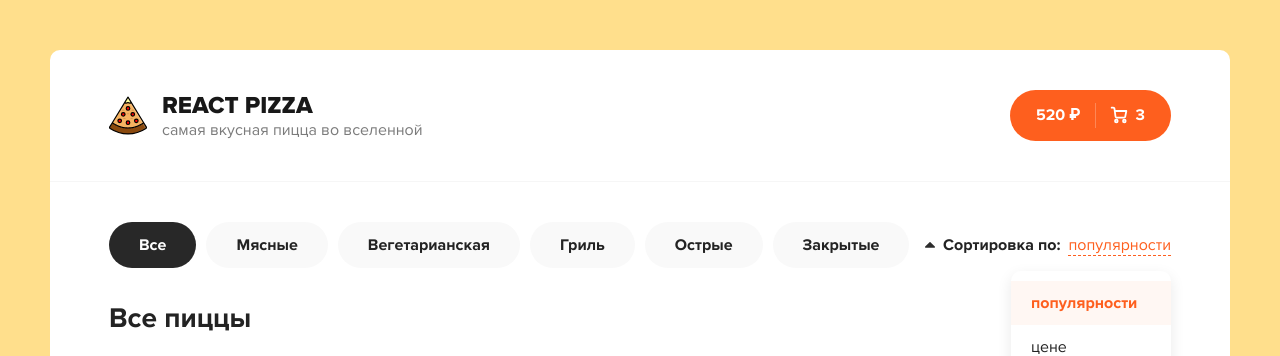
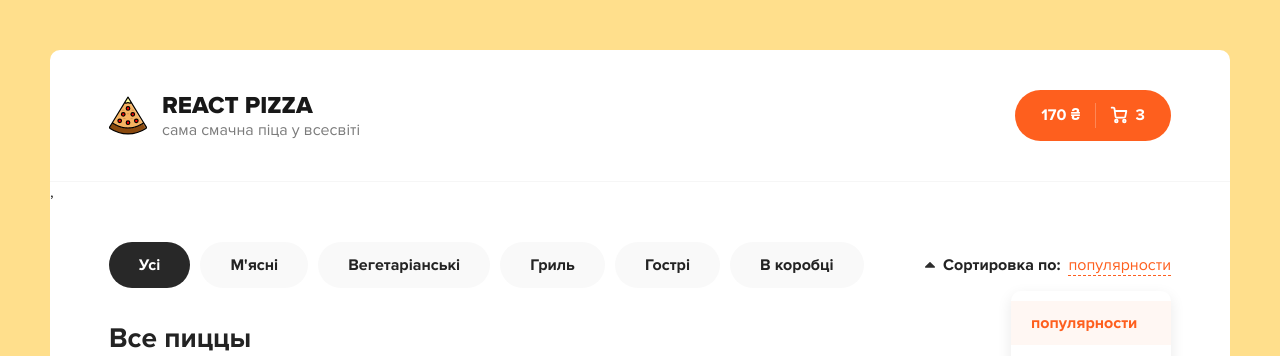
Before and after one commit to VolodymyrSSS/react-pizza, a React app: page / in a window 1280 px wide. Shown: the top 356 px of the page. Built offline with nearby package versions, Linux system fonts and the light colour scheme.

Commit message:
using props on func-component

```diff
--- a/package.json
+++ b/package.json
@@ -18,6 +18,7 @@
     "camelcase": "^6.2.1",
     "case-sensitive-paths-webpack-plugin": "^2.4.0",
     "cjs": "0.0.11",
+    "classnames": "^2.3.1",
     "css-loader": "^6.5.1",
     "css-minimizer-webpack-plugin": "^3.2.0",
     "dotenv": "^10.0.0",
--- a/src/App.js
+++ b/src/App.js
@@ -1,69 +1,21 @@
 import React from 'react';
-import logo from './assets/img/pizza-logo.svg';
+
+import { Header, Categories } from './components';
 
 function App() {
   return (
     <div className="wrapper">
-      <div className="header">
-        <div className="container">
-          <div className="header__logo">
-            <img width="38" src={logo} alt="Pizza logo" />
-            <div>
-              <h1>React Pizza</h1>
-              <p>самая вкусная пицца во вселенной</p>
-            </div>
-          </div>
-          <div className="header__cart">
-            <a href="/cart.html" className="button button--cart">
-              <span>520 ₽</span>
-              <div className="button__delimiter"></div>
-              <svg
-                width="18"
-                height="18"
-                viewBox="0 0 18 18"
-                fill="none"
-                xmlns="http://www.w3.org/2000/svg"
-              >
-                <path
-                  d="M6.33333 16.3333C7.06971 16.3333 7.66667 15.7364 7.66667 15C7.66667 14.2636 7.06971 13.6667 6.33333 13.6667C5.59695 13.6667 5 14.2636 5 15C5 15.7364 5.59695 16.3333 6.33333 16.3333Z"
-                  stroke="white"
-                  strokeWidth="1.8"
-                  strokeLinecap="round"
-                 strokeLinejoin="round"
-                />
-                <path
-                  d="M14.3333 16.3333C15.0697 16.3333 15.6667 15.7364 15.6667 15C15.6667 14.2636 15.0697 13.6667 14.3333 13.6667C13.597 13.6667 13 14.2636 13 15C13 15.7364 13.597 16.3333 14.3333 16.3333Z"
-                  stroke="white"
-                  strokeWidth="1.8"
-                  strokeLinecap="round"
-                 strokeLinejoin="round"
-                />
-                <path
-                  d="M4.78002 4.99999H16.3334L15.2134 10.5933C15.1524 10.9003 14.9854 11.176 14.7417 11.3722C14.4979 11.5684 14.1929 11.6727 13.88 11.6667H6.83335C6.50781 11.6694 6.1925 11.553 5.94689 11.3393C5.70128 11.1256 5.54233 10.8295 5.50002 10.5067L4.48669 2.82666C4.44466 2.50615 4.28764 2.21182 4.04482 1.99844C3.80201 1.78505 3.48994 1.66715 3.16669 1.66666H1.66669"
-                  stroke="white"
-                  strokeWidth="1.8"
-                  strokeLinecap="round"
-                 strokeLinejoin="round"
-                />
-              </svg>
-              <span>3</span>
-            </a>
-          </div>
-        </div>
-      </div>
-      <div className="content">
+      <Header />
+,      <div className="content">
         <div className="container">
           <div className="content__top">
-            <div className="categories">
-              <ul>
-                <li className="active">Все</li>
-                <li>Мясные</li>
-                <li>Вегетарианская</li>
-                <li>Гриль</li>
-                <li>Острые</li>
-                <li>Закрытые</li>
-              </ul>
-            </div>
+            <Categories items={[
+              'М\'ясні',
+              'Вегетаріанські',
+              'Гриль',
+              'Гострі',
+              'В коробці'
+              ]} onClickItem={(category) => console.log(category)}/>
             <div className="sort">
               <div className="sort__label">
                 <svg
--- /dev/null
+++ b/src/Button.jsx
@@ -0,0 +1,9 @@
+import React from 'react';
+
+class Button extends React.Component {
+    render() {
+        return
+    }
+}
+
+export default Button;
--- /dev/null
+++ b/src/components/Button.jsx
@@ -0,0 +1,17 @@
+import React from 'react';
+import classNames from 'classnames';
+
+const Button = ({onClick, className, outline, children}) => {
+    return (
+        <button
+            onClick={onClick}
+            className={classNames('button', 'className', {
+                'button--outline': outline,
+            })}
+        >
+            {children}
+        </button>
+    );
+};
+
+export default Button;
--- /dev/null
+++ b/src/components/Categories.jsx
@@ -0,0 +1,24 @@
+import React from 'react'
+
+function Categories({ items, onClickItem }) {
+  return (
+    <div className="categories">
+      <ul>
+        <li className="active">Усі</li>
+        {items.map((category, index) => (
+          <li key={`${category}_${index}`} onClick={() => onClickItem(category)}>
+              {category}
+          </li>))
+        }
+
+        {/* <li>М'ясні</li>
+        <li>Вегетаріанські</li>
+        <li>Гриль</li>
+        <li>Гострі</li>
+        <li>В коробці</li> */}
+      </ul>
+    </div>
+  )
+}
+
+export default Categories;
--- /dev/null
+++ b/src/components/Header.jsx
@@ -0,0 +1,57 @@
+import React from 'react';
+
+import logo from '../assets/img/pizza-logo.svg';
+
+function Header() {
+    return (
+        <div className="header">
+        <div className="container">
+          <div className="header__logo">
+            <img width="38" src={logo} alt="Pizza logo" />
+            <div>
+              <h1>React Pizza</h1>
+              <p>сама смачна піца у всесвіті</p>
+            </div>
+          </div>
+          <div className="header__cart">
+            <a href="/cart.html" className="button button--cart">
+              <span>170 &#8372;</span>
+              <div className="button__delimiter"></div>
+              <svg
+                width="18"
+                height="18"
+                viewBox="0 0 18 18"
+                fill="none"
+                xmlns="http://www.w3.org/2000/svg"
+              >
+                <path
+                  d="M6.33333 16.3333C7.06971 16.3333 7.66667 15.7364 7.66667 15C7.66667 14.2636 7.06971 13.6667 6.33333 13.6667C5.59695 13.6667 5 14.2636 5 15C5 15.7364 5.59695 16.3333 6.33333 16.3333Z"
+                  stroke="white"
+                  strokeWidth="1.8"
+                  strokeLinecap="round"
+                 strokeLinejoin="round"
+                />
+                <path
+                  d="M14.3333 16.3333C15.0697 16.3333 15.6667 15.7364 15.6667 15C15.6667 14.2636 15.0697 13.6667 14.3333 13.6667C13.597 13.6667 13 14.2636 13 15C13 15.7364 13.597 16.3333 14.3333 16.3333Z"
+                  stroke="white"
+                  strokeWidth="1.8"
+                  strokeLinecap="round"
+                 strokeLinejoin="round"
+                />
+                <path
+                  d="M4.78002 4.99999H16.3334L15.2134 10.5933C15.1524 10.9003 14.9854 11.176 14.7417 11.3722C14.4979 11.5684 14.1929 11.6727 13.88 11.6667H6.83335C6.50781 11.6694 6.1925 11.553 5.94689 11.3393C5.70128 11.1256 5.54233 10.8295 5.50002 10.5067L4.48669 2.82666C4.44466 2.50615 4.28764 2.21182 4.04482 1.99844C3.80201 1.78505 3.48994 1.66715 3.16669 1.66666H1.66669"
+                  stroke="white"
+                  strokeWidth="1.8"
+                  strokeLinecap="round"
+                 strokeLinejoin="round"
+                />
+              </svg>
+              <span>3</span>
+            </a>
+          </div>
+        </div>
+      </div>
+    )
+}
+
+export default Header;
--- /dev/null
+++ b/src/components/index.js
@@ -0,0 +1,10 @@
+import Header from './Header';
+import Button from './Button';
+import Categories from './Categories';
+
+export {Header, Button, Categories};
+
+// just to combine import and export in the same time, do:
+// export { default as Header } from './Header'
+// export { default as Button } from './Button'
+// export { default as Categories } from './Categories'
```
Also changed, not shown: 1 other file (tests, documents, lock files or other folders).
